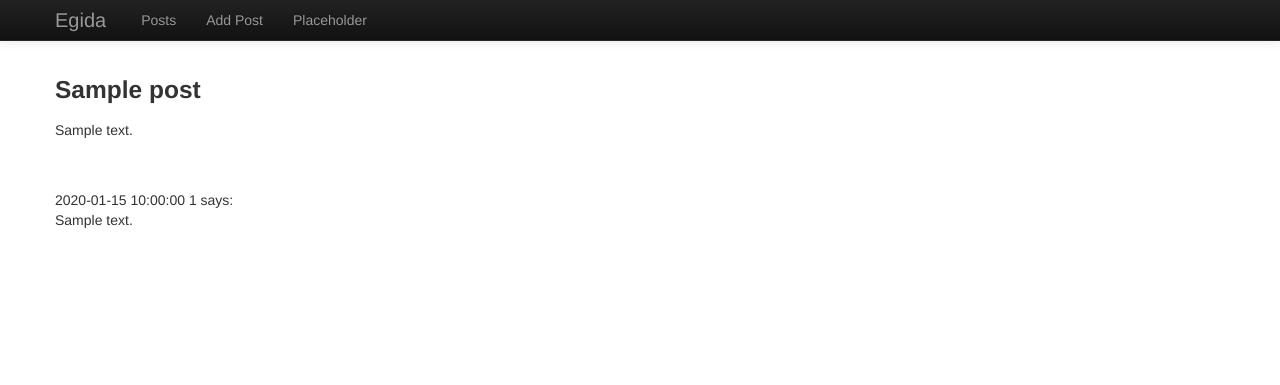
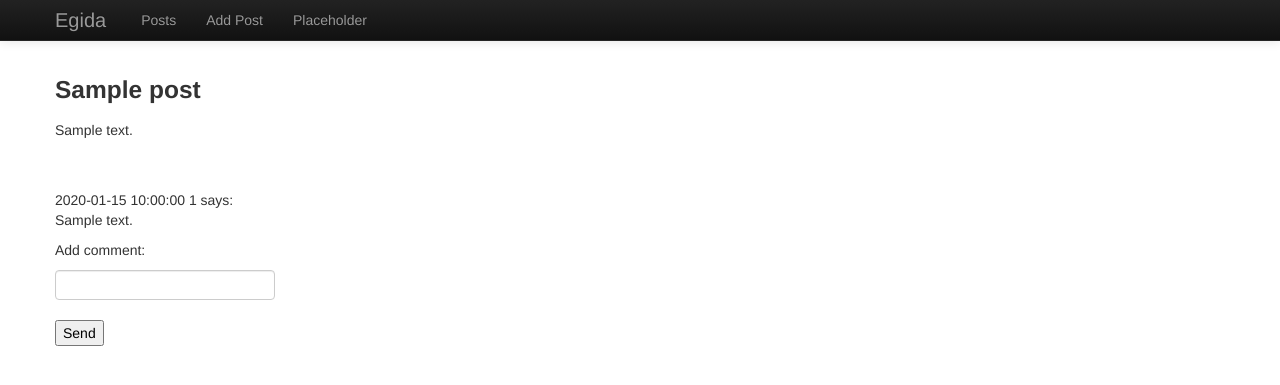
Before and after one commit to Adynatos/egida, a Flask app: page /posts/1 in a window 1280 px wide. Shown: the top 385 px of the page. Run offline with Flask 2, Linux system fonts and the light colour scheme; a user stored in the database is signed in; tables that the repository leaves empty hold one stand-in row (values such as "Sample post"); some libraries are stand-ins or nearby versions.

Commit message:
Added adding comments under post

```diff
--- a/app/forms.py
+++ b/app/forms.py
@@ -14,4 +14,5 @@ class PostForm(Form):
     title = TextField('title', validators=[Required()])
     body = TextField('post', validators=[Required()])
 
-#MyForm = model_form(Post, Form)
+class CommentForm(Form):
+    body = TextField('comment', validators=[Required()])
--- a/app/templates/view_post.html
+++ b/app/templates/view_post.html
@@ -11,4 +11,20 @@
 {{ comment.body }} <br>
 {% endfor %}
 
+<p>Add comment:</p>
+
+<form action="/posts/{{ post.id }}" method="post" name="post">
+    {{form.hidden_tag()}}
+    <p>
+        {{ form.body(size = 200, maxlength = 400) }}</td>
+    </p>
+
+    <p>
+        {% for error in form.errors.post %}
+        <span style="color: red;">[{{error}}]</span><br>
+        {% endfor %}
+    </p>
+    <input type="submit" value="Send">
+</form>
+
 {% endblock content %}
--- a/app/views.py
+++ b/app/views.py
@@ -1,7 +1,7 @@
 from flask import render_template, url_for, redirect, session, g, request, flash
 from models import Post, User, Comment, ROLE_USER, ROLE_ADMIN
 from app import lm, app, db, oid
-from forms import LoginForm, PostForm
+from forms import LoginForm, PostForm, CommentForm
 from flask.ext.login import login_user, logout_user, current_user, login_required
 from datetime import datetime
 
@@ -50,13 +50,23 @@ def posts():
     return render_template('posts.html', posts=posts, user=g.user)
 
 
-@app.route('/posts/<post_id>')
+@app.route('/posts/<post_id>', methods=['GET', 'POST'])
 @login_required
 def view_post(post_id):
     post = Post.query.filter_by(id=post_id).first()
-    comments = Comment.query.filter_by(post_id=post_id)
-    return render_template('view_post.html', post=post, comments=comments)
-    #return
+    comments = Comment.query.filter_by(post_id=post_id).order_by(Comment.pub_date.asc())
+
+    form = CommentForm()
+    if form.validate_on_submit():
+        comment = Comment(body=form.body.data, pub_date=datetime.utcnow(),
+                         user_id=g.user.id, post_id= post_id)
+        db.session.add(comment)
+        db.session.commit()
+        flash('You have succesfully added your comment.')
+        return redirect(url_for('view_post', post_id=post_id))
+
+    return render_template('view_post.html', post=post,
+                            comments=comments, form=form)
 
 
 @app.route('/login', methods=['GET', 'POST'])
```
